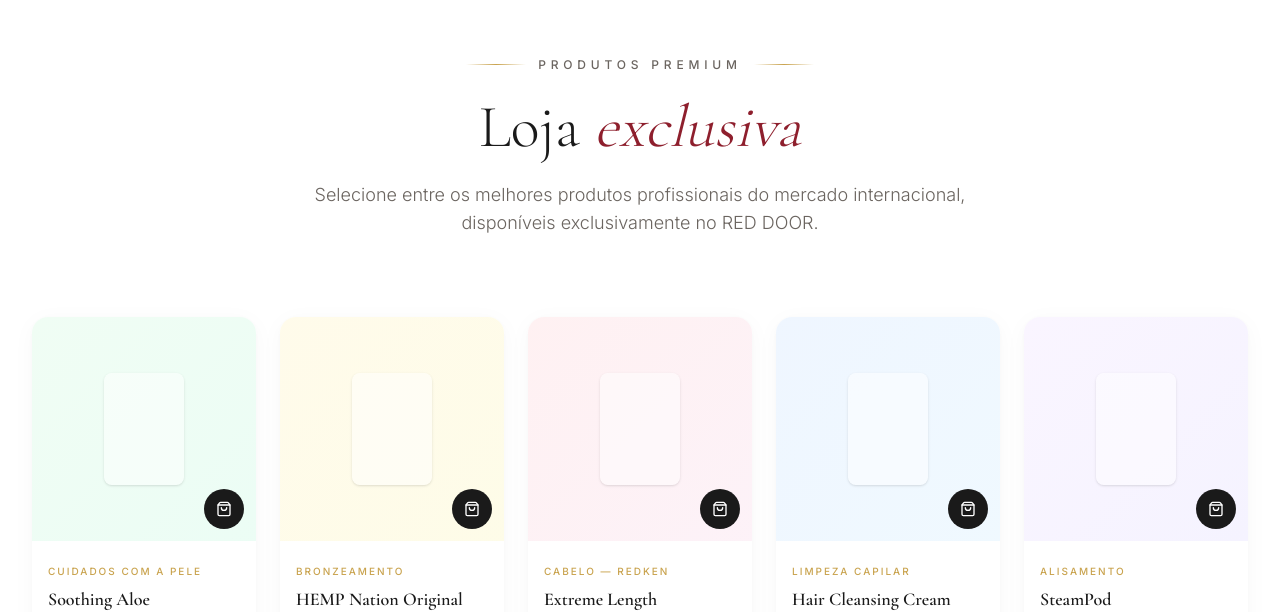
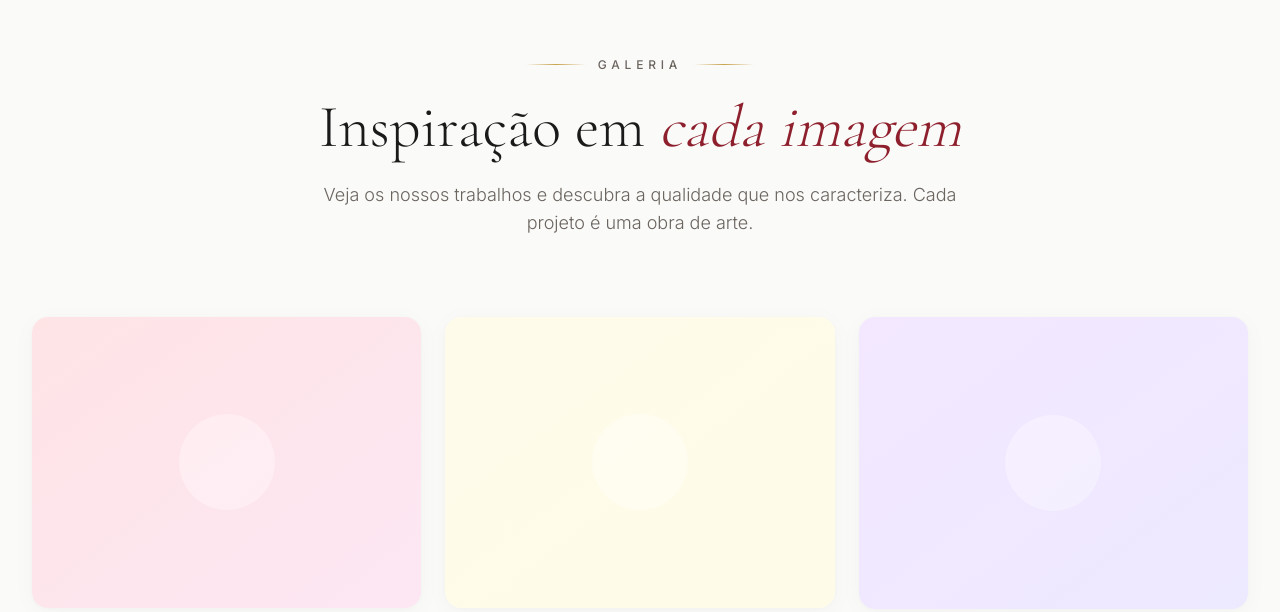
Before and after one commit to arthurneves4220-blip/red-door-studio, a Next.js app: page / in a window 1280 px wide. Shown: the part 2980-3592 px from the top of the page. Built offline with nearby package versions, Linux system fonts and the light colour scheme.

Commit message:
feat: remove Products section to make room for new content

```diff
--- a/src/app/page.tsx
+++ b/src/app/page.tsx
@@ -2,7 +2,6 @@ import Header from "@/components/Header";
 import Hero from "@/components/Hero";
 import Services from "@/components/Services";
 import About from "@/components/About";
-import Products from "@/components/Products";
 import Gallery from "@/components/Gallery";
 import Testimonials from "@/components/Testimonials";
 import Instagram from "@/components/Instagram";
@@ -17,7 +16,6 @@ export default function Home() {
         <Hero />
         <Services />
         <About />
-        <Products />
         <Gallery />
         <Testimonials />
         <Instagram />
```
